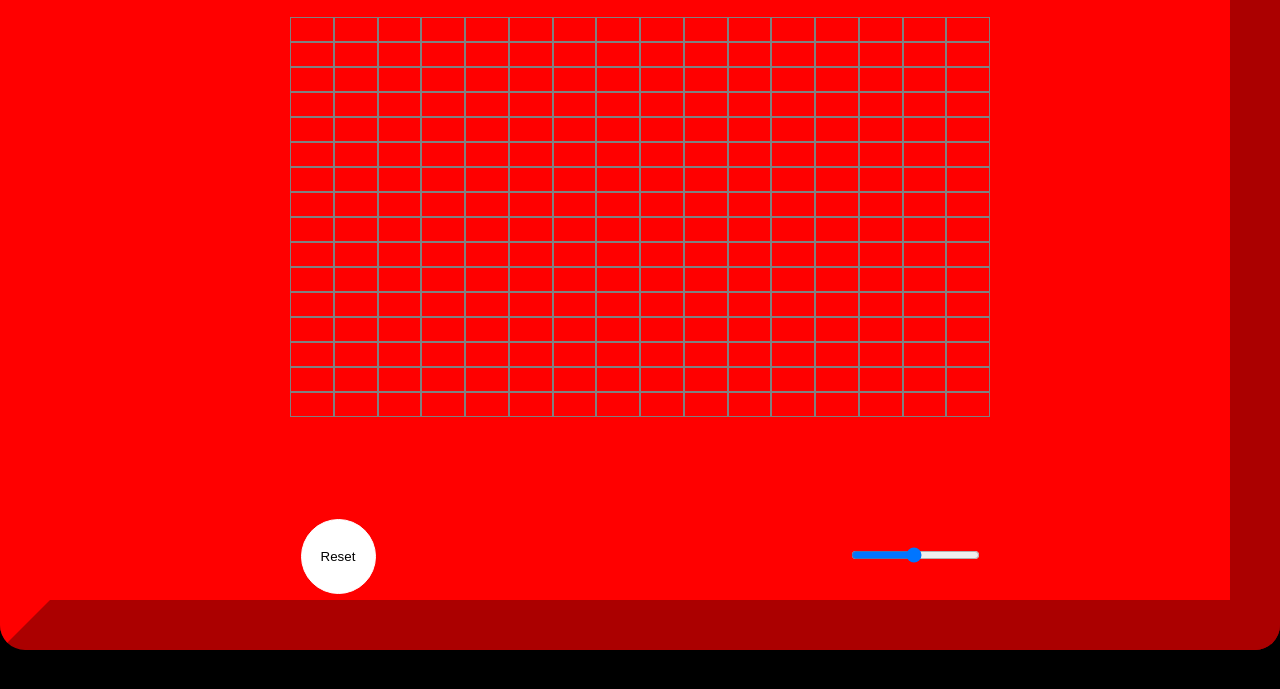
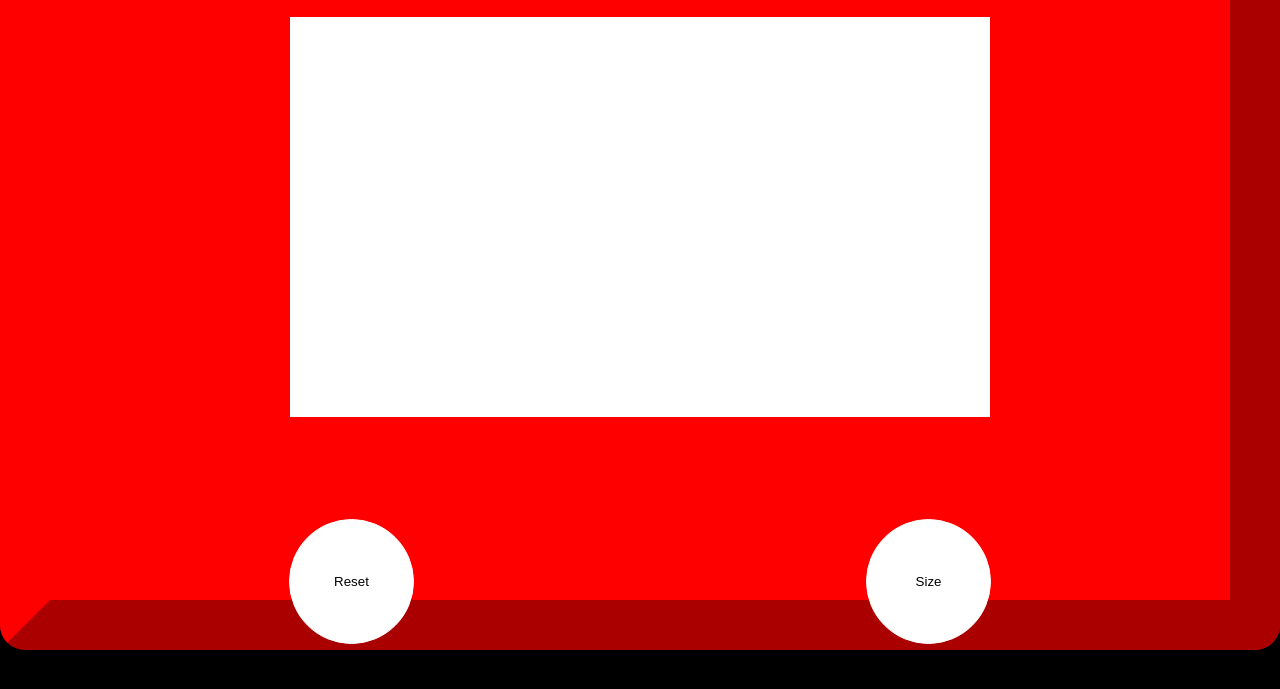
Before and after one commit to Adjaar/etch-a-sketch, a plain HTML site: page index.html in a window 1280 px wide. Both pictures are taken after a click on the button "Reset". Shown: the part 101-790 px from the top of the page. Drawn offline with Linux system fonts and the light colour scheme.

Commit message:
Add javascript functionality

```diff
--- a/index.html
+++ b/index.html
@@ -12,10 +12,8 @@
         <div id='gridContainer'>
         </div>
         <div class="bottomElements">
-            <button>Reset</button>
-            <div class="slideContainer">
-                <input type="range" min="1" max="100" value="50" class="slider" id="myRange">
-              </div>
+            <button id="reset">Reset</button>
+            <button id="size">Size</button>
         </div>
     </div>
     <script src="scripts.js"></script>
--- a/scripts.js
+++ b/scripts.js
@@ -1,14 +1,50 @@
-const container = document.getElementById('gridContainer');
+const resetBtn = document.getElementById('reset');
+const sizeBtn = document.getElementById('size');
+let gridSize = 256;
+
+makeGrid(gridSize);
 
 function makeGrid(numDivs) {
+    const container = document.getElementById('gridContainer');
+    container.innerHTML = '';
+
     for (let i = 0; i < numDivs; i++){
         let cells = document.createElement('div');
+        cells.style.backgroundColor = "#fff";
          cells.classList.add('grid');
          cells.style.width = (100 / Math.sqrt(numDivs)) + "%";
          cells.style.height = (100 / Math.sqrt(numDivs)) + "%";
-         console.log("hi my name is, " + cells.style.width);
         container.appendChild(cells);
     }
+
+    etchPen();
 }
 
-makeGrid(256);
+function etchPen() {
+    const gridItems = document.querySelectorAll(".grid");
+    gridItems.forEach((item) => {
+        item.addEventListener('mouseover', () => {
+            item.style.backgroundColor = "#000";
+        });
+    });
+}
+
+
+resetBtn.addEventListener('click', () => {
+    const gridItems = document.querySelectorAll(".grid");
+    gridItems.forEach((item) => {
+        item.style.backgroundColor = "#fff";
+    });
+});
+
+sizeBtn.addEventListener('click', () => {
+    let newSize;
+    do {
+        newSize = prompt("Enter the new grid size (e.g., 24 for 24x24, max is 100):");
+    } while (newSize !== null && (!parseInt(newSize) || parseInt(newSize) <= 0 || parseInt(newSize) > 100));
+
+    if (newSize !== null) {
+        const numDivs = parseInt(newSize) ** 2; // Calculate the number of cells
+        makeGrid(numDivs);
+    }
+})
--- a/styles.css
+++ b/styles.css
@@ -1,7 +1,7 @@
 * {
     margin: 0px;
     padding: 0px;
-    background-color: red;
+
 }
 
 html, body {
@@ -10,6 +10,7 @@ html, body {
 }
 
 .container {
+    background-color: red;
     border: solid red 50px;
     border-style: outset;
     border-radius: 25px;
@@ -45,12 +46,11 @@ button {
     background-image: url('images/circle.png');
     border: solid white 1px;
     border-radius: 50%;
-    width: 75px;
-    height: 75px;
+    width: 125px;
+    height: 125px;
 }
 
 .grid {
-    border: grey solid 1px;
     flex-grow: 1;
     box-sizing: border-box;
 }
```
Also changed, not shown: 1 other file.
